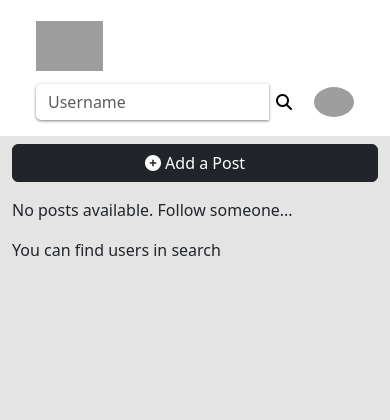
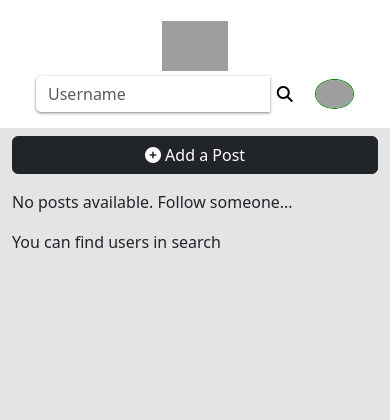
Before and after one commit to kpetrauskas92/XPLORER, a Django app: page /social/ in a window 390 px wide. Shown: the top 420 px of the page. Run offline with Django 3.2, Linux system fonts and the light colour scheme; the visitor is signed in with stand-in values (Sample User, id 1); data comes from the database, SQL or seed files in the repository; some libraries are stand-ins or nearby versions; grey boxes are pictures that could not be loaded.

Commit message:
Updated navbar, views and some fixes

```diff
--- a/landing/templates/navbar.html
+++ b/landing/templates/navbar.html
@@ -17,9 +17,9 @@
             </a>
 
             <!-- Navbar Contents -->
-            <div>
+            <div class="form-with-dropdown">
                 <!-- Navbar List -->
-                <ul class="navbar-nav me-auto mb-2 mb-lg-0">
+                <ul class="navbar-nav me-auto mb-lg-0">
                 </ul>
 
                 <!-- User Authentication Related Features -->
@@ -45,7 +45,7 @@
                             <a>
                                 <img src="{{ request.user.profile.picture.url|default:'user-default_acghod' }}"
                                      alt="User Profile"
-                                     style="height: 30px; border-radius: 50%;">
+                                     style="height: 30px; border-radius: 50%; border-style: solid; border-width: 1px; border-color: green;">
                             </a>
                             <div class="dropdown-content">
                                 <a href="{% url 'profile' request.user.profile.pk %}">
--- a/social/views.py
+++ b/social/views.py
@@ -44,10 +44,9 @@ class PostListView(LoginRequiredMixin, View):
             new_post = form.save(commit=False)
             new_post.author = request.user
             new_post.save()
-            messages.success(request, 'Your post has been created! 🎉')
+            messages.success(request, 'Your post has been created! See it in your Profile 🎉')
             return redirect('post-list')
 
-        # If the form isn't valid, render the page with the form and posts again
         posts = self.get_followed_users_posts(request.user)
         context = {
             'post_list': posts,
--- a/static/style.css
+++ b/static/style.css
@@ -374,3 +374,16 @@ footer i:hover {
 .content-box {
     margin-top: -50px;
 }
+
+@media (max-width: 547px) {
+    .navbar {
+        display: flex;
+        justify-content: center;
+        align-items: center;
+        flex-wrap: wrap;
+    }
+    .navbar-brand, .form-with-dropdown {
+        margin: 0 auto;
+    }
+
+}
--- a/xplorer/settings.py
+++ b/xplorer/settings.py
@@ -30,7 +30,7 @@ SECRET_KEY = os.environ.get('SECRET_KEY')
 
 
 # SECURITY WARNING: don't run with debug turned on in production!
-DEBUG = False
+DEBUG = True
 
 
 ALLOWED_HOSTS = ["xplorer-p4-ad2c5b0b95ce.herokuapp.com", "xplorer",
@@ -49,7 +49,7 @@ AUTHENTICATION_BACKENDS = [
 ]
 
 LOGIN_REDIRECT_URL = 'post-list'
-ACCOUNT_EMAIL_REQUIRED = 'none'
+ACCOUNT_EMAIL_REQUIRED = False
 
 INSTALLED_APPS = [
     'django.contrib.admin',
```
Also changed, not shown: templates/base_auth.html (deleted, +0 -35 lines).
